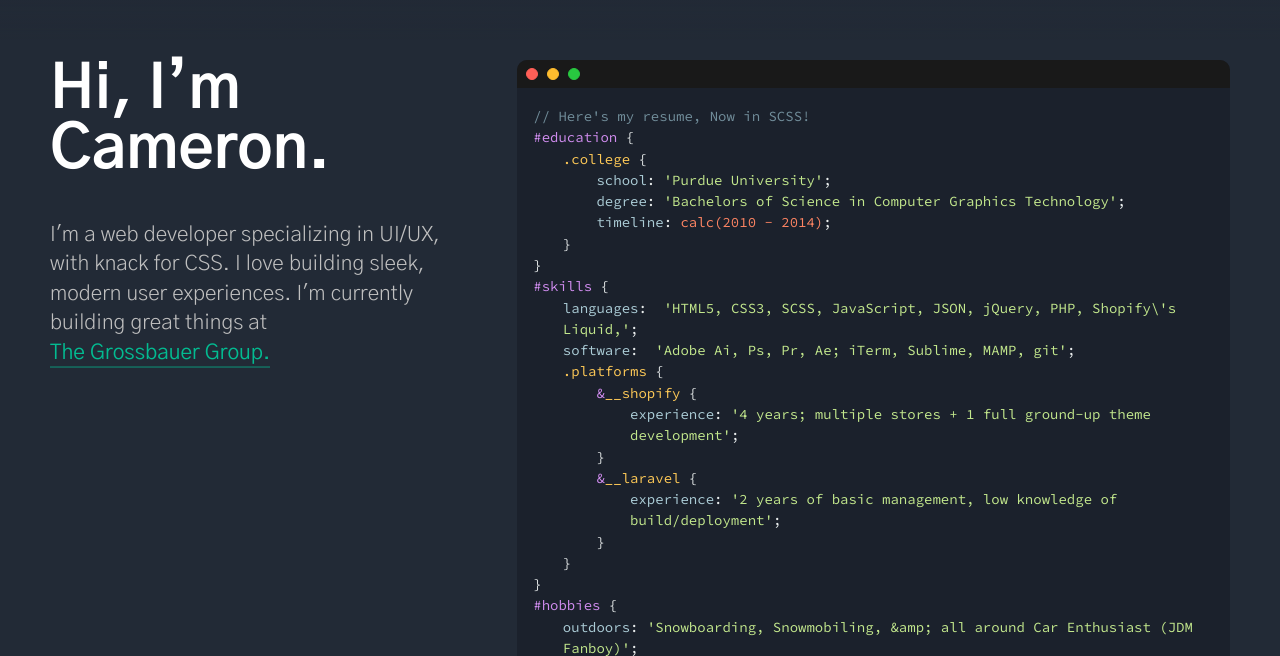
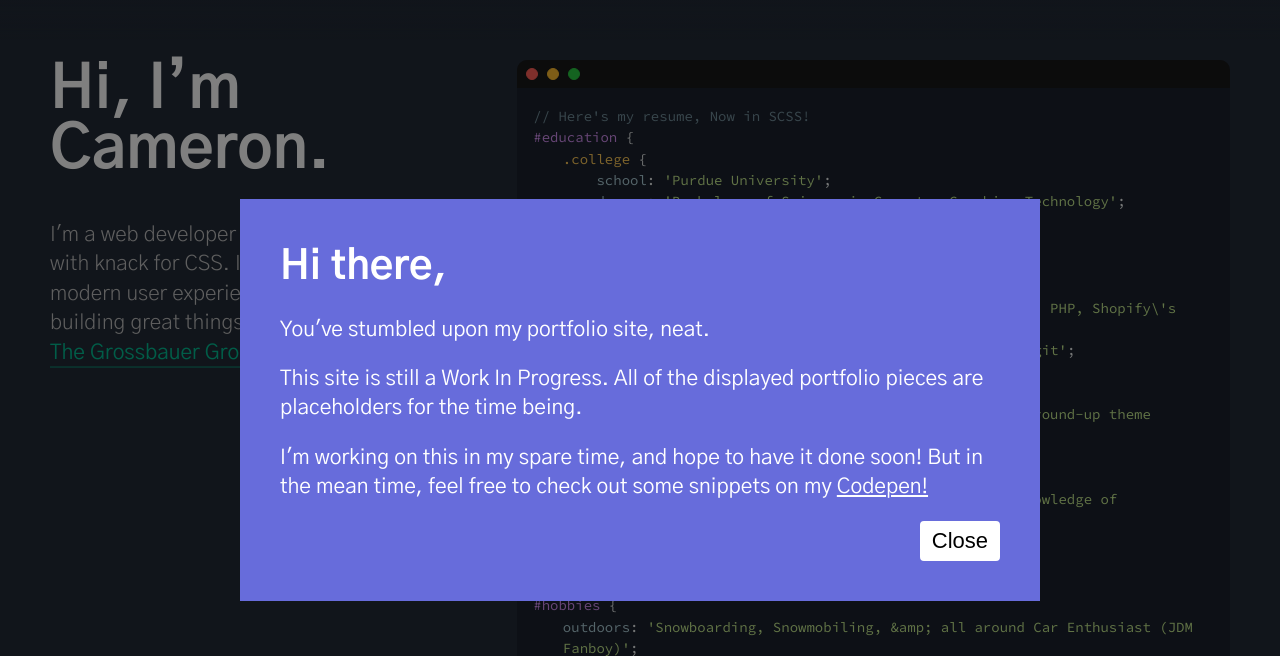
Before and after one commit to HarbrechtDesign/harbrechtdesign.github.io, a website: page docs/index.html in a window 1280 px wide. Shown: the top 656 px of the page. Drawn offline with nearby package versions, Linux system fonts and the light colour scheme.

Commit message:
added a work-in-progress disclaimer

```diff
--- a/docs/index.html
+++ b/docs/index.html
@@ -132,8 +132,17 @@
 		</div>
 		<div class="gradient top"></div>
 		<div class="gradient bottom"></div>
-		<div class="modal-overlay"></div>
 
+		<!-- WIP Modal -->
+		<div id="wip-modal">
+			<div class="container">
+				<h2>Hi there,</h2>
+				<p>You've stumbled upon my portfolio site, neat.</p>
+				<p>This site is still a Work In Progress. All of the displayed portfolio pieces are placeholders for the time being.</p>
+				<p>I'm working on this in my spare time, and hope to have it done soon! But in the mean time, feel free to check out some snippets on my <a href="https://codepen.io/Charbrec">Codepen!</a></p>
+				<button class="btn">Close</button>
+			</div>
+		</div>
 		<!-- Scripts -->
 		<script src="https://code.jquery.com/jquery-3.5.1.min.js" integrity="sha256-9/aliU8dGd2tb6OSsuzixeV4y/faTqgFtohetphbbj0=" crossorigin="anonymous"></script>
 		<!-- Modal morph code source:
--- a/docs/js/app.js
+++ b/docs/js/app.js
@@ -273,6 +273,18 @@
 	*/
 }
 
+// WIP Modal
+//=====================================================================
+$(document).ready(function(){
+	var modal = $('#wip-modal'),
+		closeModal = $('#wip-modal button');
+	modal.addClass('open');
+	closeModal.click(function(){
+		modal.removeClass('open');
+	})
+})
+
+
 // Size left col
 //=====================================================================
 function sizeLeftCol(e) {
@@ -453,7 +465,6 @@
 		}
 	}
 
-	//Fetching job postings from Lever's postings API
 	$.ajax({
 		dataType: "json",
 		url: url,
--- a/resources/js/app.js
+++ b/resources/js/app.js
@@ -10,6 +10,18 @@
 		height: calc(var(--vh, 1vh) * 100);
 	*/
 }
+
+// WIP Modal
+//=====================================================================
+$(document).ready(function(){
+	var modal = $('#wip-modal'),
+		closeModal = $('#wip-modal button');
+	modal.addClass('open');
+	closeModal.click(function(){
+		modal.removeClass('open');
+	})
+})
+
 
 // Size left col
 //=====================================================================
@@ -191,7 +203,6 @@
 		}
 	}
 
-	//Fetching job postings from Lever's postings API
 	$.ajax({
 		dataType: "json",
 		url: url,
--- a/resources/scss/app.scss
+++ b/resources/scss/app.scss
@@ -379,7 +379,6 @@
 		}
 	}
 	span {
-
 		color: rgb(233, 237, 237); // white
 		// CSS
 		// HTML Element selector
@@ -543,3 +542,84 @@
 	// 	}
 	// }
 }
+
+// WIP Modal
+
+#wip-modal {
+	display: grid;
+	position: fixed;
+	top: 0;
+	left: 0;
+	height: 100%;
+	width: 100%;
+	align-content: center;
+	justify-content: center;
+
+	pointer-events: none;
+	z-index: -1;
+	opacity: 0;
+	transition: 150ms $accelerate-ease;
+	&::before {
+		content: '';
+		position: absolute;
+		top: 0;
+		left: 0;
+		height: 100%;
+		width: 100%;
+		background: rgba(0,0,0,0.5);
+		transition: 250ms $decelerate-ease;
+		opacity: 0;
+	}
+	&.open {
+		opacity: 1;
+		z-index: 99999;
+		pointer-events: all;
+		&::before {
+			opacity: 1;
+		}
+		.container {
+			transform: translate3d(0,0,0);
+		}
+	}
+	.container {
+		display: flex;
+		flex-direction: column;
+		max-width: 800px;
+		background: var(--purple);
+		padding: 4rem;
+		transition: 400ms $decelerate-ease;
+
+		transform: translate3d(0,100%,0);
+	}
+	h2 {
+		font-size: 4rem;
+		font-weight: 600;
+	}
+	p {
+		color: white;
+		font-weight: 400;
+	}
+	a {
+		color: $white;
+		text-decoration: underline;
+		&:hover {
+			color: $white;
+		}
+	}
+	button {
+		font-size: 2.2rem;
+		border: none;
+		border-radius: 4px;
+		padding: 0.5rem 1rem;
+		margin-top: 2rem;
+		margin-left: auto;
+		cursor: pointer;
+		background: $white;
+		border: 2px solid $white;
+		transition: 100ms $standard-ease;
+		&:hover {
+			background: var(--purple);
+			color: $white;
+		}
+	}
+}
```
Also changed, not shown: docs/css/app.css, docs/css/app.min.css, docs/js/app.min.js.
